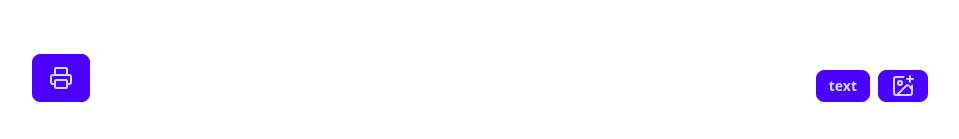
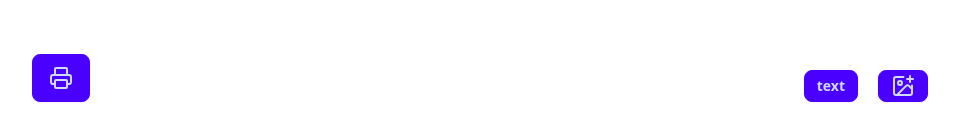
Before and after one commit to tigawanna/print-mpesa-messages, a React (Vite) app: page / in a window 1280 px wide. Shown: the part 658-797 px from the top of the page, without its empty margins (32-991 px from the left). Built offline with nearby package versions, Linux system fonts and the light colour scheme.

Commit message:
gapping space

```diff
--- a/src/components/MessageInputs.tsx
+++ b/src/components/MessageInputs.tsx
@@ -112,14 +112,14 @@ export function MessageInputModals({ setMessages }: TextAreaProps) {
   }, []);
   return (
     <>
-      <div className="fixed bottom-[5%] right-[25%] flex gap-2">
+      <div className="fixed bottom-[5%] right-[25%] flex gap-5">
         <button
-          className="btn btn-sm btn-primary "
+          className="btn btn-sm btn-primary space-x-2"
           onClick={() => textDialogRef.current?.showModal()}>
           text
         </button>
         <button
-          className="btn btn-sm btn-primary "
+          className="btn btn-sm btn-primary space-x-2 "
           onClick={() => imageDialogRef.current?.showModal()}>
           <ImagePlus />
         </button>
```
